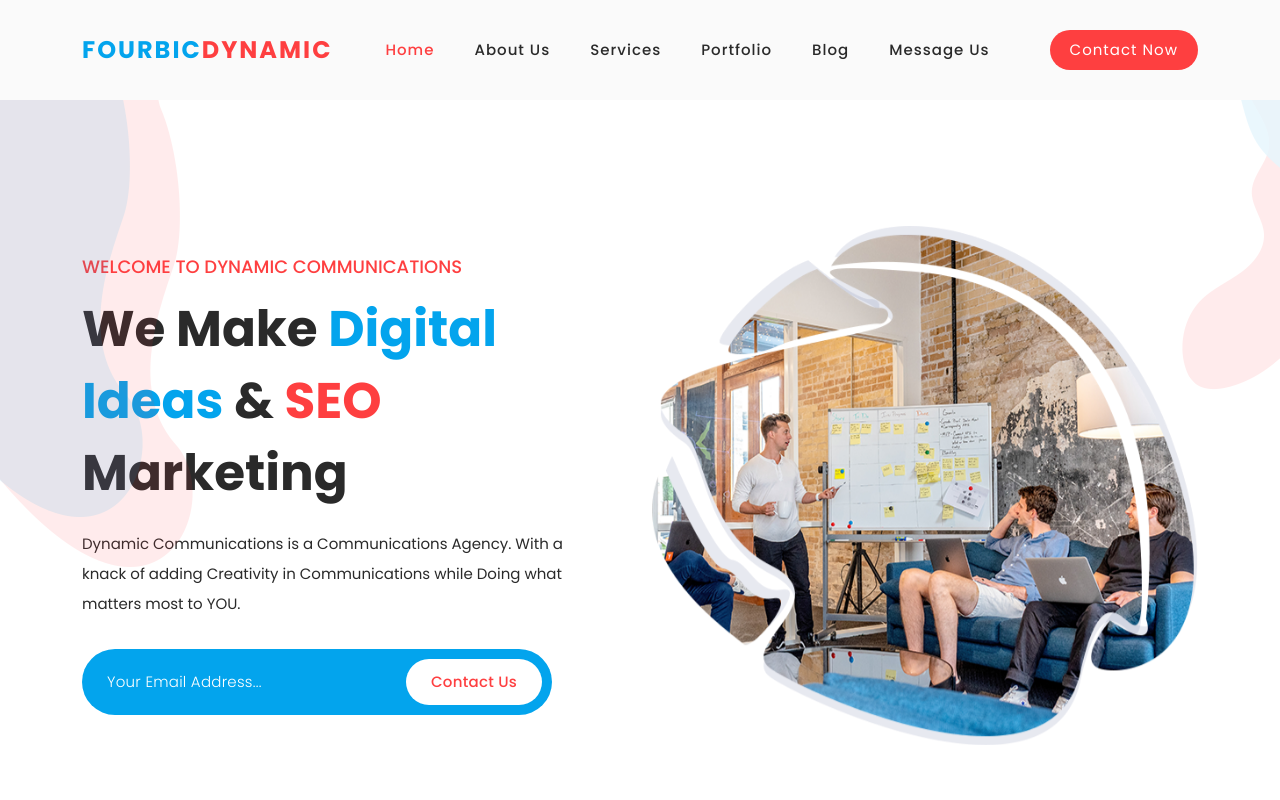
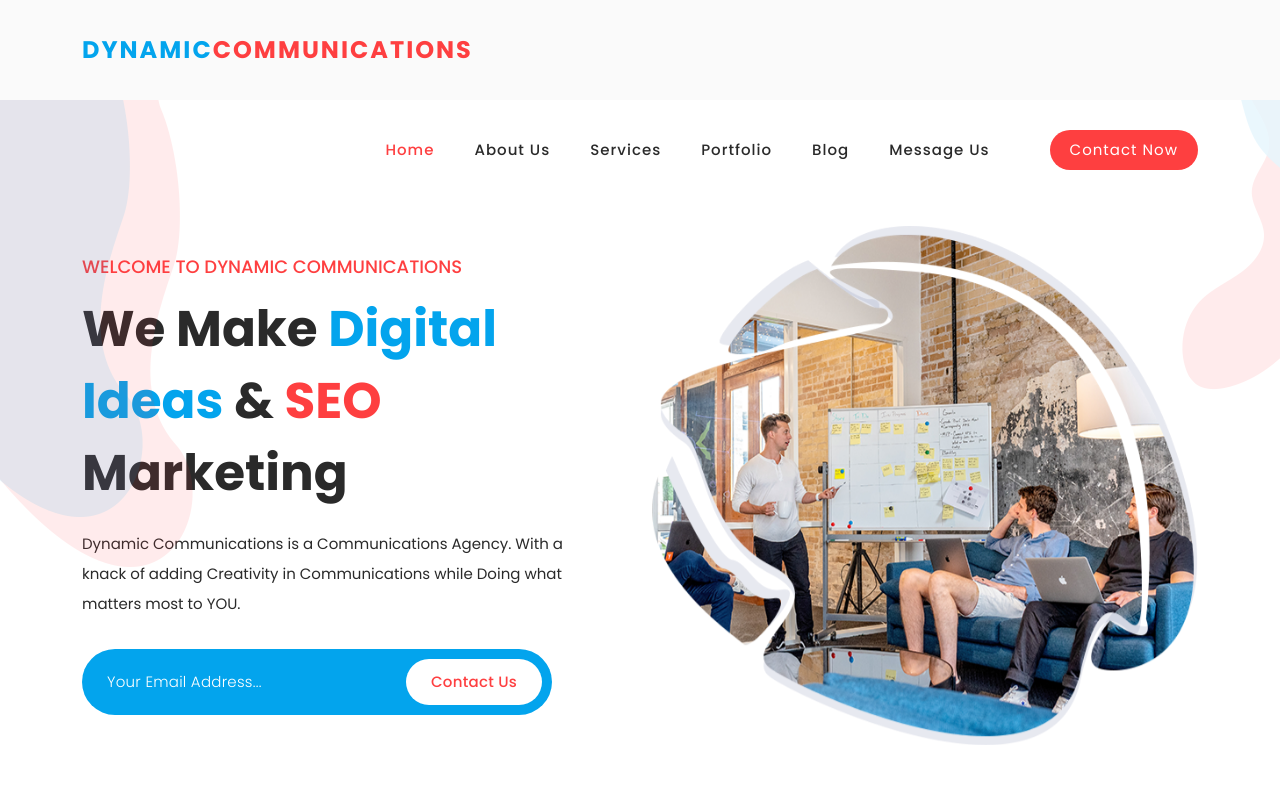
Before and after one commit to fourbic/fourbic_comms, a plain HTML site: page index.html in a window 1280 px wide. Shown: the top 800 px of the page. Drawn offline with Linux system fonts and the light colour scheme.

Commit message:
update title

```diff
--- a/index.html
+++ b/index.html
@@ -48,7 +48,7 @@ Website Header
           <nav class="main-nav">
             <!-- ***** Logo Start ***** -->
             <a href="index.html" class="logo">
-              <h4>fourbic<span>dynamic</span></h4>
+              <h4>Dynamic<span>Communications</span></h4>
             </a>
             <!-- ***** Logo End ***** -->
             <!-- ***** Menu Start ***** -->
```
